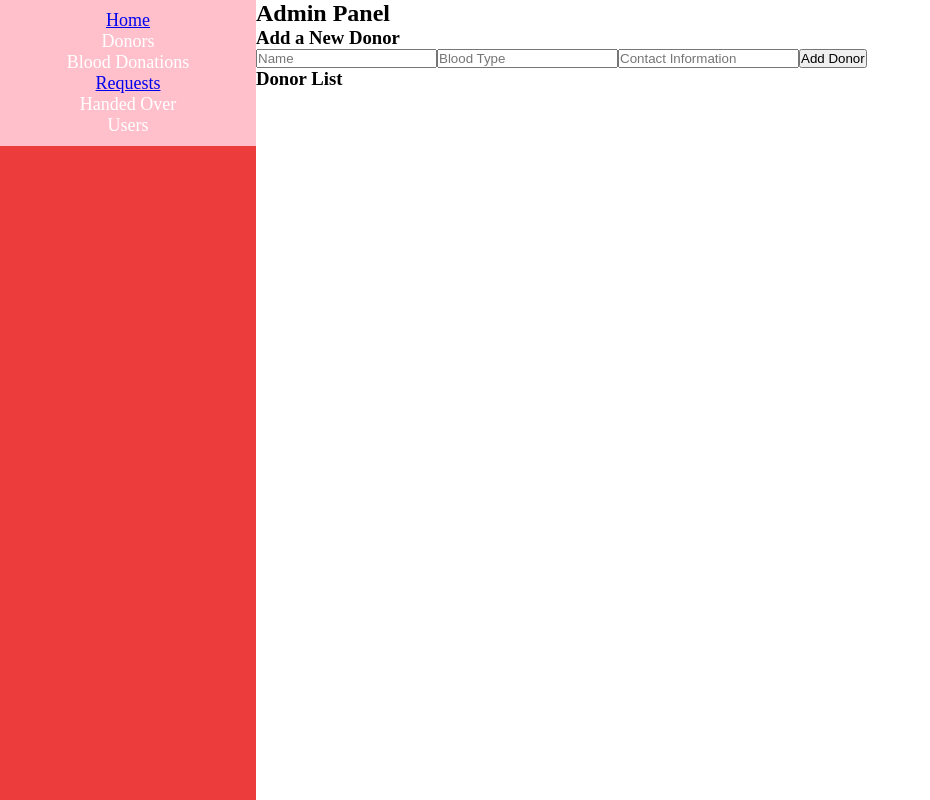
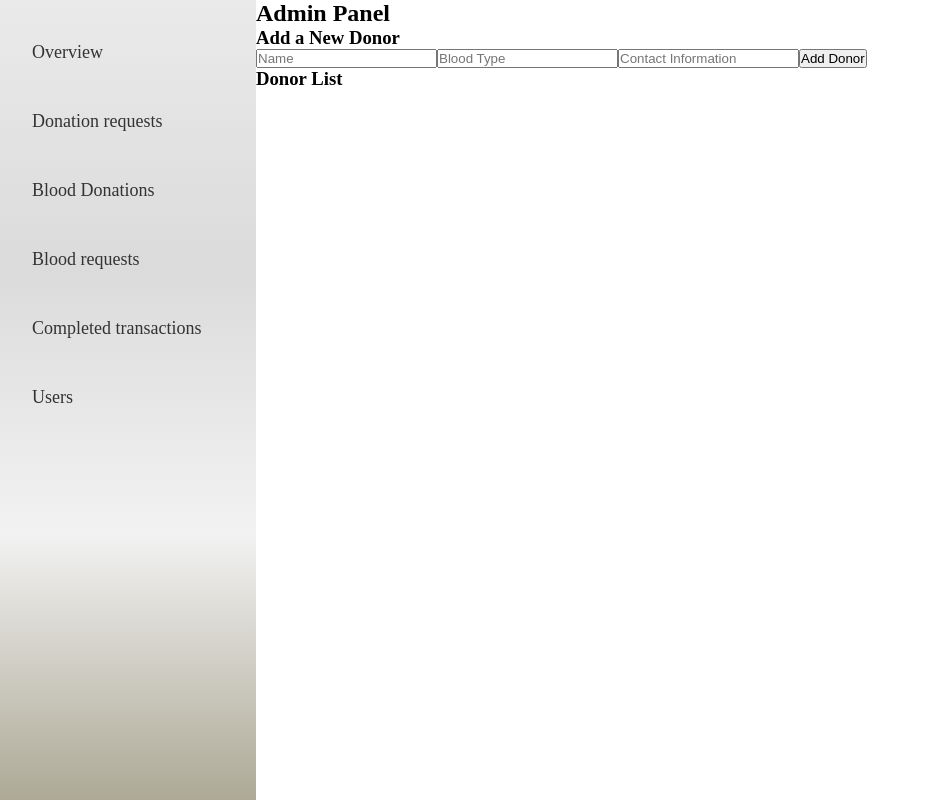
Before and after one commit to Fene-87/bloodbank_system_v2, a React (Vite) app in the folder client/: page /admin in a window 1280 px wide. Shown: the whole page, without its empty margins (0-930 px from the left). Built offline with nearby package versions, Linux system fonts and the light colour scheme.

Commit message:
Create admin dashboard sidebar

```diff
--- a/client/src/components/Navbar/navbar.jsx
+++ b/client/src/components/Navbar/navbar.jsx
@@ -39,7 +39,7 @@ const Navbar = ({ type }) => {
                       </NavLink>
 
                       <NavLink to='/recipient' onClick={() => handleClick(5)} className="navbar-link">
-                        <li className={activeLink === 5 ? 'active-link' : 'link-text'}>Recipients</li>
+                        <li className={activeLink === 5 ? 'active-link' : 'link-text'}>Request Blood</li>
                       </NavLink>
 
                       <a href='#contact' onClick={() => handleClick(6)} className="navbar-link">
--- a/client/src/components/Sidebar/Sidebar.css
+++ b/client/src/components/Sidebar/Sidebar.css
@@ -1,5 +1,7 @@
 .sidebar-container {
-    background-color: rgb(236, 60, 60);
+    background: #ADA996;
+    background: -webkit-linear-gradient(top, #EAEAEA, #DBDBDB, #F2F2F2, #ADA996);
+    background: linear-gradient(to bottom, #EAEAEA, #DBDBDB, #F2F2F2, #ADA996);
     width: 20%;
 }
 
@@ -7,10 +9,21 @@
     display: flex;
     flex-direction: column;
     justify-content: start;
-    align-items: center;
-    color: #fff;
+    align-items: start;
+    gap: 3rem;
+    color: #333;
     padding: 10px 0;
     list-style: none;
     font-size: 18px;
-    background-color: pink;
+    height: 70%;
+    margin: 2rem;
 }
+
+.sidebar-link {
+    text-decoration: none;
+    color: #333;
+}
+
+.sidebar-link:hover {
+    border-bottom: 3px solid #c31432;
+}
--- a/client/src/components/Sidebar/Sidebar.jsx
+++ b/client/src/components/Sidebar/Sidebar.jsx
@@ -5,27 +5,29 @@ const Sidebar = ({ type }) => {
     return (
         <div className="sidebar-container">
             <ul className='sidebar-items'>
-            <NavLink to='/landing'>
-                <li>Home</li>
-                </NavLink>
-                <li>Donors</li>
+              <NavLink to='/landing' className="sidebar-link">
+                <li>Overview</li>
+              </NavLink>
+
+              <NavLink to='/landing' className="sidebar-link">
+                <li>Donation requests</li>
+              </NavLink>
+
+              <NavLink to='/landing' className="sidebar-link">
                 <li>Blood Donations</li>
-                <NavLink to='/requests'>
-                <li>Requests</li>
-                </NavLink>
-                <li>Handed Over</li>
+              </NavLink>
+
+              <NavLink to='/requests' className="sidebar-link">
+                <li>Blood requests</li>
+              </NavLink>
+
+              <NavLink to='/landing' className="sidebar-link">
+                <li>Completed transactions</li>
+              </NavLink>
+
+              <NavLink to='/landing' className="sidebar-link">
                 <li>Users</li>
-                    {/* <NavLink to='/'>
-                      <li>Home</li>
-                    </NavLink>
-
-                    <NavLink to='/donate'>
-                      <li>Donate blood</li>
-                    </NavLink>
-
-                    <NavLink to='/recipient'>
-                      <li>Recipients</li>
-                    </NavLink> */}
+              </NavLink>
             </ul>
         </div>
     )
```
